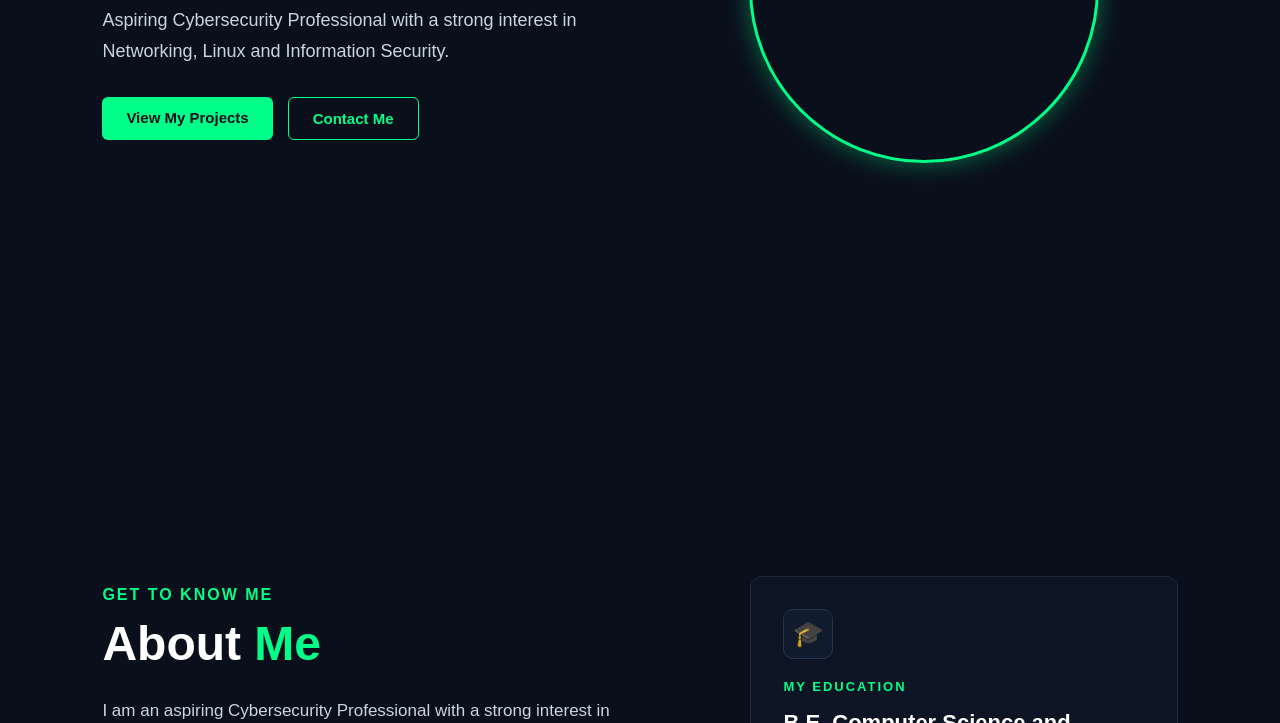
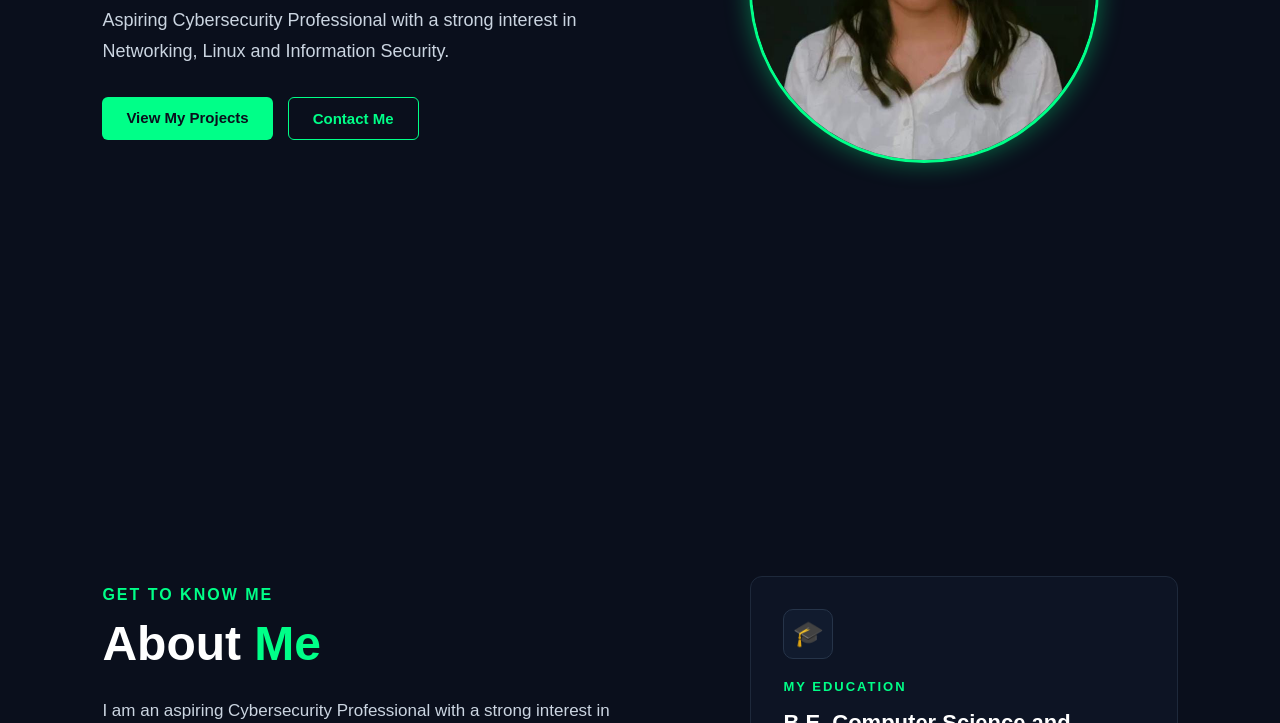
Before and after one commit to aancy1407-rgb/my-portfolio, a plain HTML site: page index.html in a window 1280 px wide. Shown: the part 377-1100 px from the top of the page. Drawn offline with Linux system fonts and the light colour scheme.

Commit message:
Update index.html

```diff
--- a/index.html
+++ b/index.html
@@ -105,7 +105,7 @@
         <div class="profile-circle">
 
             <img
-                src="images/ancyy.jpeg "
+                src="ancyy.jpeg"
                 alt="Ancy S - Cybersecurity Professional"
             >
 
```
